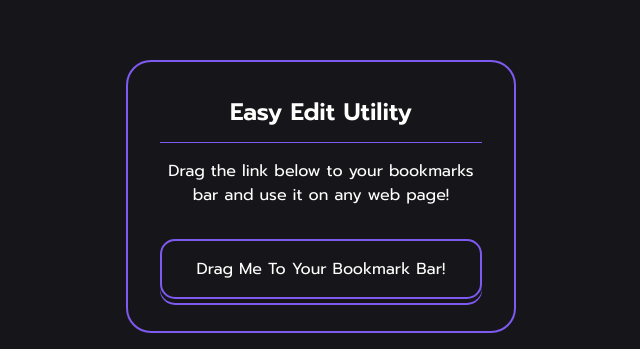
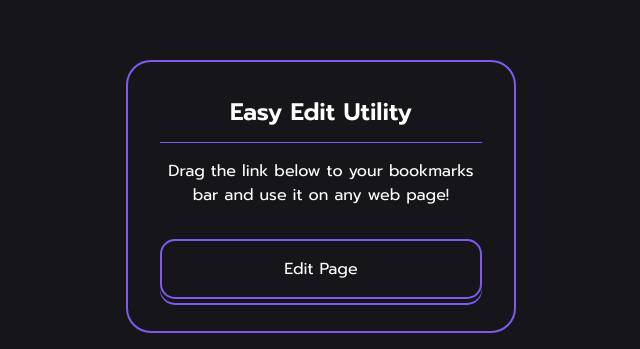
Before and after one commit to DavidHDev/easy-edit, a plain HTML site: page index.html in a window 1280 px wide. Shown: the part 158-507 px from the top of the page, without its empty margins (319-959 px from the left). Drawn offline with Linux system fonts and the light colour scheme.

Commit message:
update button

```diff
--- a/index.html
+++ b/index.html
@@ -15,7 +15,7 @@
     <section class="card">
         <h1>Easy Edit Utility</h1>
         <p>Drag the link below to your bookmarks bar and use it on any web page!</p>
-        <a class="drag-link" id="target">Drag Me To Your Bookmark Bar!</a>
+        <a class="drag-link" id="target">Edit Page</a>
     </section>
     <footer>
         <a href="https://github.com/DavidHDev/easy-edit" target="_blank" rel="noreferrer" class="repo-link">
```
